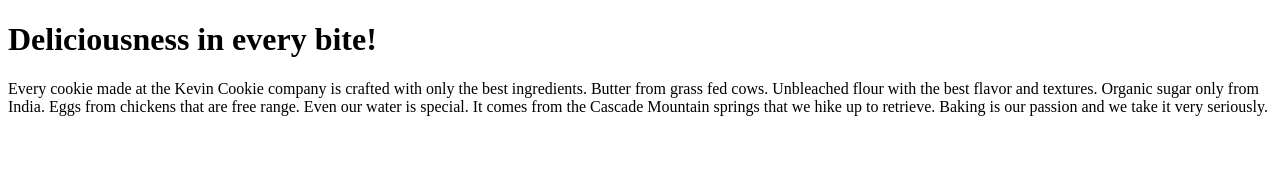
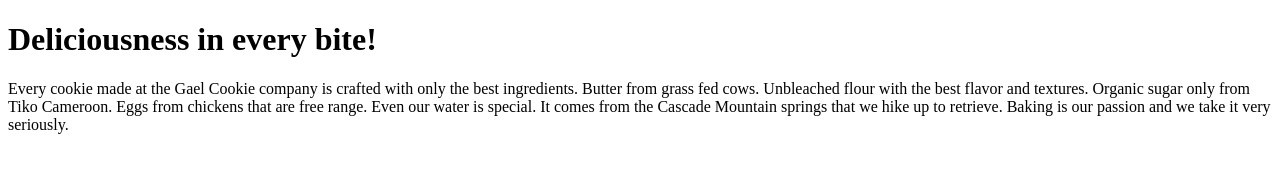
Before and after one commit to ftchomgo/learning, a plain HTML site: page index.htm in a window 1280 px wide. Drawn offline with Linux system fonts and the light colour scheme.

Commit message:
modified name and place of getting ingredients

```diff
--- a/index.htm
+++ b/index.htm
@@ -4,7 +4,7 @@
 
 <h1>Deliciousness in every bite!</h1>
 
-<p>Every cookie made at the Kevin Cookie company is crafted with only the best ingredients. Butter from grass fed cows. Unbleached flour with the best flavor and textures. Organic sugar only from India. Eggs from chickens that are free range. Even our water is special. It comes from the Cascade Mountain springs that we hike up to retrieve. Baking is our passion and we take it very seriously.</p>
+<p>Every cookie made at the Gael Cookie company is crafted with only the best ingredients. Butter from grass fed cows. Unbleached flour with the best flavor and textures. Organic sugar only from Tiko Cameroon. Eggs from chickens that are free range. Even our water is special. It comes from the Cascade Mountain springs that we hike up to retrieve. Baking is our passion and we take it very seriously.</p>
 
 
 </body>
```
